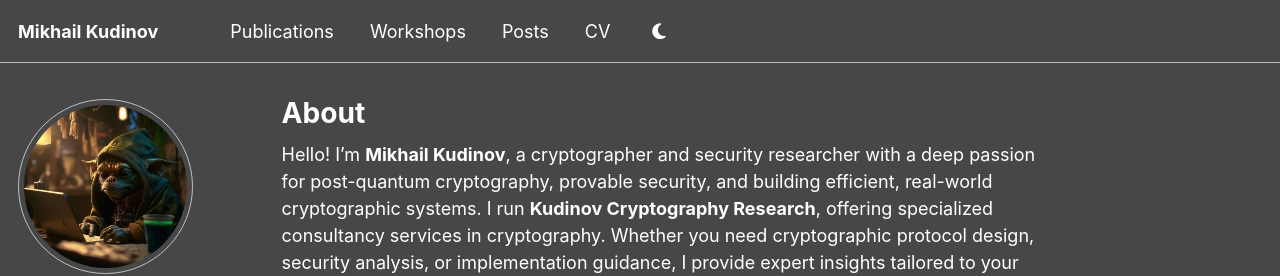
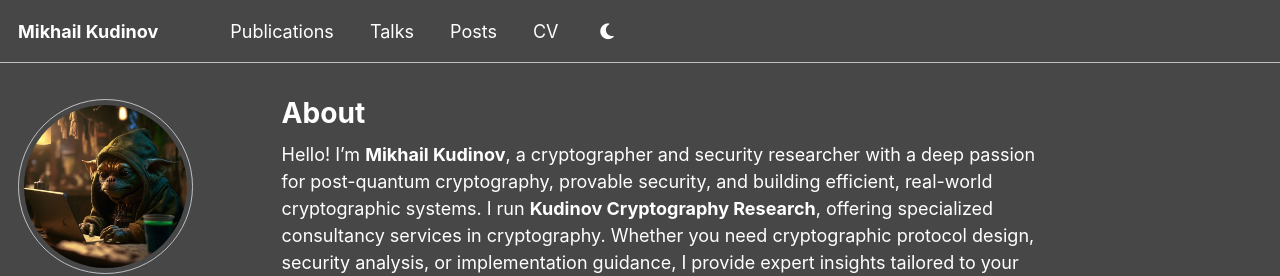
Before and after one commit to error0024/error0024.github.io, a Jekyll site: the page built from _pages/about.md, in a window 1280 px wide. Shown: the top 276 px of the page. Built offline with Jekyll 4.4.1, drawn with Linux system fonts in a browser that asks for light colours; some web fonts are replaced.

Commit message:
Rename "Workshops" nav item to "Talks"

```diff
--- a/_data/navigation.yml
+++ b/_data/navigation.yml
@@ -11,7 +11,7 @@ main:
   - title: "Publications"
     url: /publications/
 
-  - title: "Workshops"
+  - title: "Talks"
     url: /talks/
 
   #- title: "Teaching"
```
